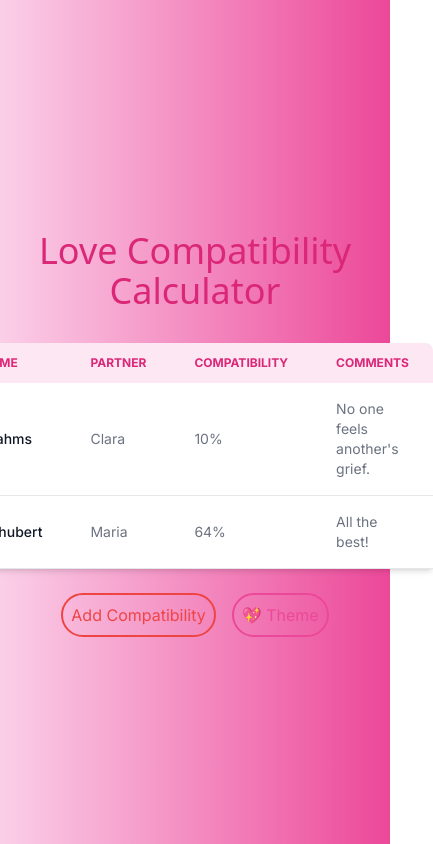
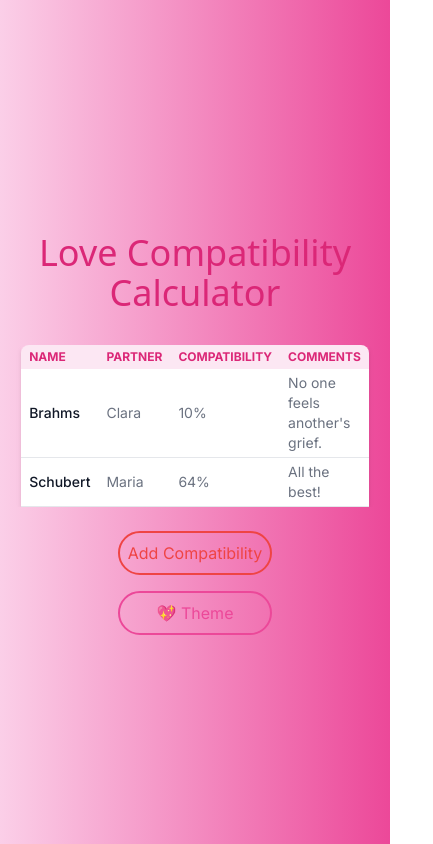
Before and after one commit to bquek00/TakeHomeAssignment, a Next.js app: page / in a window 390 px wide. Shown: the whole page, 433 px wide, since content can reach past the window. Built offline with nearby package versions, Linux system fonts and the light colour scheme.

Commit message:
Responsive design

```diff
--- a/app/components/form.tsx
+++ b/app/components/form.tsx
@@ -72,7 +72,7 @@ const Form: React.FC<FormProps> = ({ isVisible, setVisibility }) =>
 
     return (
         <div className={`absolute top-0 left-0 bottom-0 right-0 flex items-center justify-center ${isVisible ? 'visible' : 'invisible'}`}>
-            <form className="relative pb5 max-w-md mx-auto bg-white dark:bg-gray-700 w-4/5 p-4 border-neutral-950 dark:border-slate-300 border-2 rounded-md" onSubmit={handleSubmit}>
+            <form className="relative pb5 mx-auto bg-white dark:bg-gray-700 w-4/5 p-4 border-neutral-950 dark:border-slate-300 border-2 rounded-md" onSubmit={handleSubmit}>
                 <button type="button" onClick={handleClose} className="absolute top-0 right-0 m-2 text-gray-400 hover:text-gray-600">
                     <span className="text-2xl">&times;</span>
                 </button>
--- a/app/components/table.tsx
+++ b/app/components/table.tsx
@@ -6,37 +6,37 @@ export default function Table()
     const { data } = useContext(AppContext); // Destructure data from AppContext
 
     return (
-        <div className="relative overflow-x-auto shadow-md sm:rounded-lg">
-            <table className="w-full text-sm text-left rtl:text-right text-gray-500 dark:text-gray-400">
+        <div className="relative overflow-x-auto sm:rounded-lg flex items-center justify-center">
+            <table className="shadow-md w-4/5 sm:w-full text-sm text-left rtl:text-right text-gray-500 dark:text-gray-400">
                 <thead className="text-xs text-pink-600 uppercase bg-pink-100 dark:bg-gray-700 dark:text-pink-400 rounded-t-lg">
                     <tr>
-                        <th scope="col" className="px-6 py-3 rounded-tl-lg">
+                        <th scope="col" className="px-2 py-1 sm:px-6 sm:py-3 rounded-tl-lg">
                             Name
                         </th>
-                        <th scope="col" className="px-6 py-3">
+                        <th scope="col" className="px-2 py-1 sm:px-6 sm:py-3">
                             Partner
                         </th>
-                        <th scope="col" className="px-6 py-3">
+                        <th scope="col" className="px-2 py-1 sm:px-6 sm:py-3">
                             Compatibility
                         </th>
-                        <th scope="col" className="px-6 py-3 rounded-tr-lg">
+                        <th scope="col" className="px-2 py-1 sm:px-6 sm:py-3 rounded-tr-lg">
                             Comments
                         </th>
                     </tr>
                 </thead>
                 <tbody>
-                    {data.map((item:any, index:any) => (
+                    {data.map((item: any, index: any) => (
                         <tr key={index} className="bg-white border-b dark:bg-gray-800 dark:border-gray-700 hover:bg-pink-50 dark:hover:bg-gray-600 transition duration-300">
-                            <th scope="row" className="px-6 py-4 font-medium text-gray-900 dark:text-white whitespace-nowrap">
+                            <th scope="row" className="px-2 py-1 sm:px-6 sm:py-4 font-medium text-gray-900 dark:text-white whitespace-nowrap">
                                 {item.name}
                             </th>
-                            <td className="px-6 py-4">
+                            <td className="px-2 py-1 sm:px-6 sm:py-4">
                                 {item.partner}
                             </td>
-                            <td className="px-6 py-4">
+                            <td className="px-2 py-1 sm:px-6 sm:py-4">
                                 {item.chances}
                             </td>
-                            <td className="px-6 py-4">
+                            <td className="px-2 py-1 sm:px-6 sm:py-4">
                                 {item.comment}
                             </td>
                         </tr>
--- a/app/page.tsx
+++ b/app/page.tsx
@@ -24,11 +24,10 @@ export default function Home()
         <div className={`${darkMode ? 'dark' : ''} love-theme modern-look`}>
             <div className={`flex flex-col items-center justify-center h-screen ${darkMode ? 'bg-gradient-to-r from-gray-700 to-gray-900' : 'bg-gradient-to-r from-pink-200 to-pink-500'}`}>
                 <div className="text-center">
-                    {/* Adjusted font color for better visibility and consistency in dark mode */}
                     <p className='text-4xl md:text-5xl m-8 dark:text-gray-200 text-pink-600 font-sans'>Love Compatibility Calculator</p>
                     <Table />
                 </div>
-                <div className="flex flex-wrap justify-center mt-4">
+                <div className="flex flex-col sm:flex-row flex-wrap justify-center mt-4">
                     <button
                         onClick={() => toggleFormVisibility(true)}
                         className="m-2 p-2 border-2 border-red-500 dark:border-red-400 dark:text-red-400 dark:hover:bg-red-400 dark:hover:text-gray-900 text-red-500 hover:text-white hover:bg-red-500 rounded-full transition duration-300"
```
